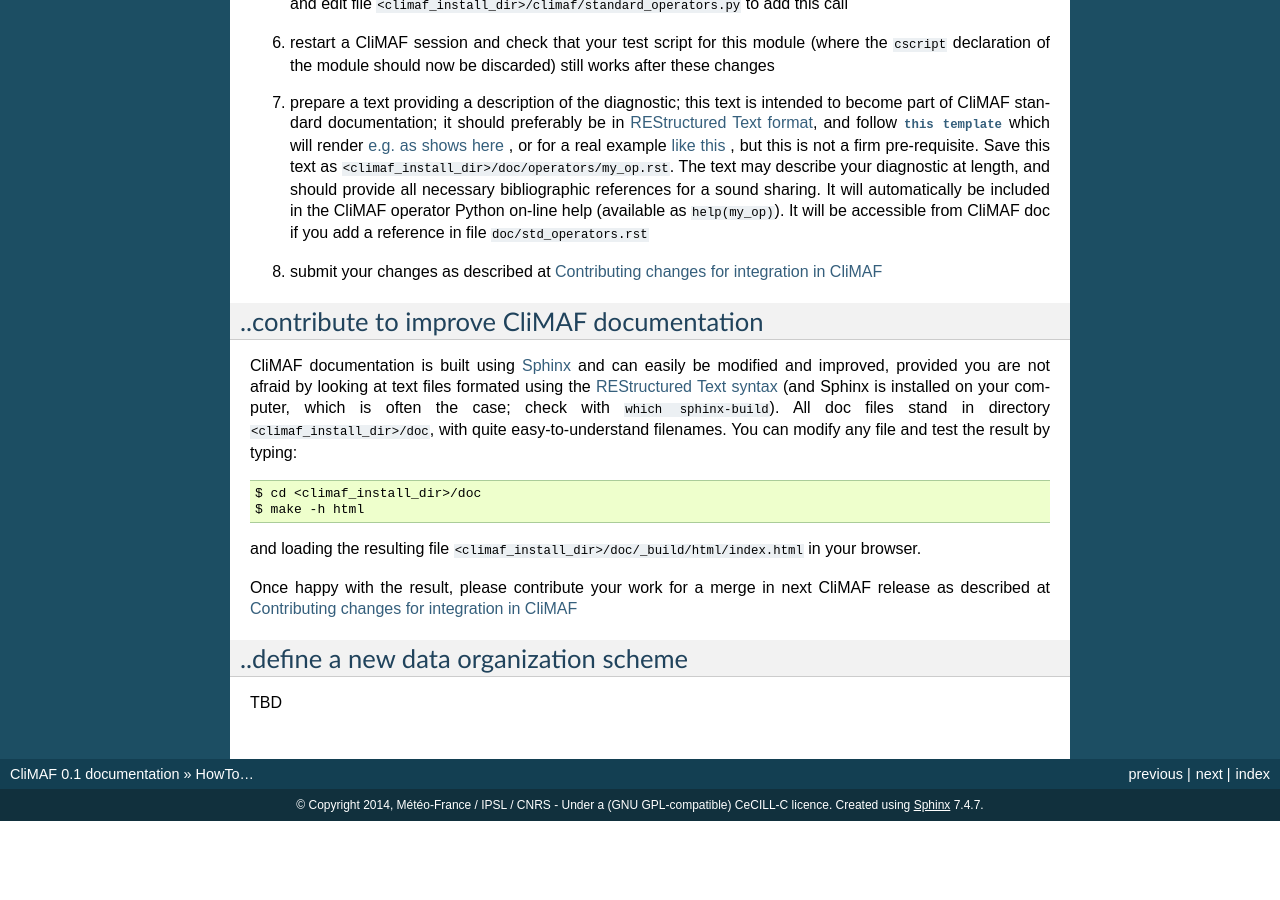
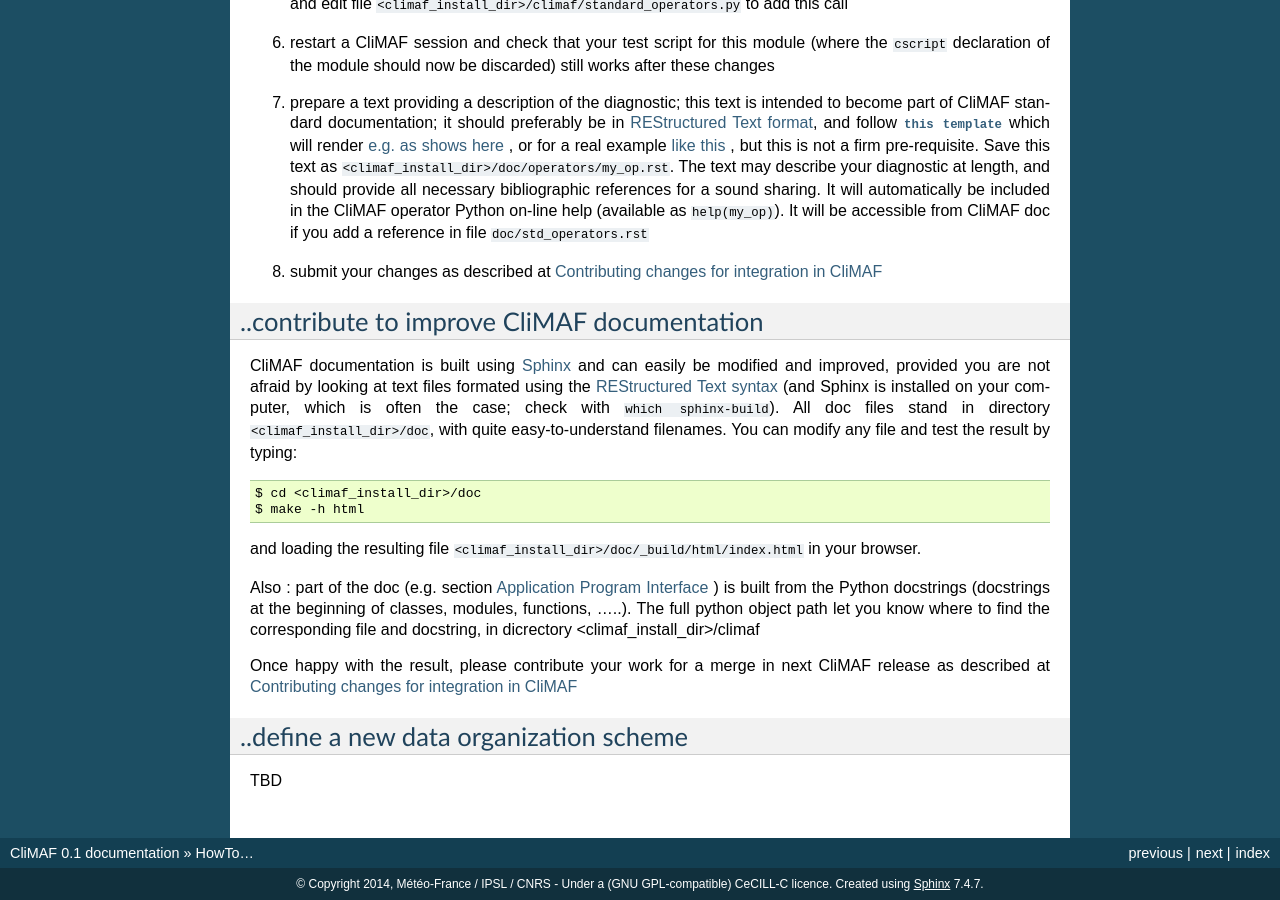
Before and after one commit to rigoudyg/climaf, a Sphinx documentation site: the page built from doc/howto.rst, in a window 1280 px wide and 900 px high, scrolled down 2376 px. Built offline with Sphinx 7.4.7, drawn with Linux system fonts in a browser that asks for light colours; before the commit the page ends 3197 px from its top, so only the background shows below that.

Commit message:
More doc polish

```diff
--- a/doc/API.rst
+++ b/doc/API.rst
@@ -5,8 +7,8 @@
 
 .. automodule:: climaf.api
 
-Function names used as section titles are those defined by ``climaf.api`` and
-can be used 'as is' after executing ``from climaf.api import *``
+**Function names used as section titles are those defined by** ``climaf.api`` **and
+can be used 'as is' after executing** ``from climaf.api import *``
 
 For documented standard operators see  :ref:`standard_operators` ; for the other ones, see :ref:`how_to_list_operators`
 
--- a/doc/conf.py
+++ b/doc/conf.py
@@ -18,8 +18,8 @@
 # If extensions (or modules to document with autodoc) are in another directory,
 # add these directories to sys.path here. If the directory is relative to the
 # documentation root, use os.path.abspath to make it absolute, like shown here.
-sys.path.insert(0, os.path.abspath('.'))
-sys.path.insert(0, os.path.abspath('../climaf'))
+#sys.path.insert(0, os.path.abspath('.'))
+#sys.path.insert(0, os.path.abspath('../climaf'))
 sys.path.insert(0, os.path.abspath('..'))
 
 # -- General configuration ------------------------------------------------
--- a/doc/howto.rst
+++ b/doc/howto.rst
@@ -133,6 +133,11 @@
 
 and loading the resulting file ``<climaf_install_dir>/doc/_build/html/index.html`` in your browser.
 
+Also : part of the doc (e.g. section :ref:`api` ) is built from the Python docstrings (docstrings
+at the beginning of classes, modules, functions, .....). The full
+python object path let you know where to find the corresponding file
+and docstring, in dicrectory <climaf_install_dir>/climaf
+
 Once happy with the result, please contribute your work for a merge in next CliMAF release as described at :ref:`contributing_changes`
 
 
```
Also changed, not shown: other parts of doc/API.rst (+2 -0 lines), 2 other files.
